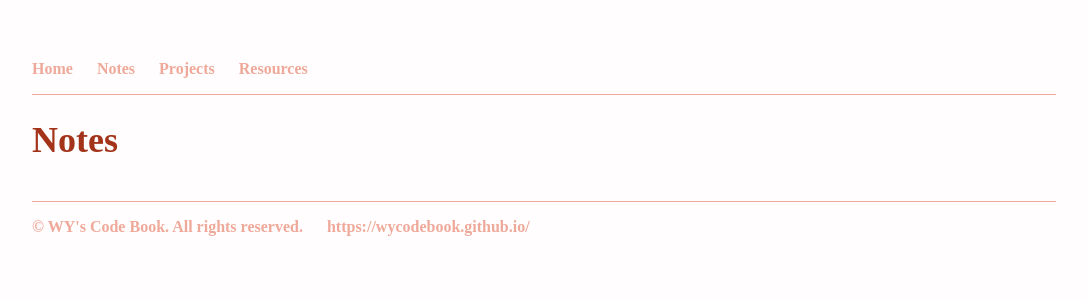
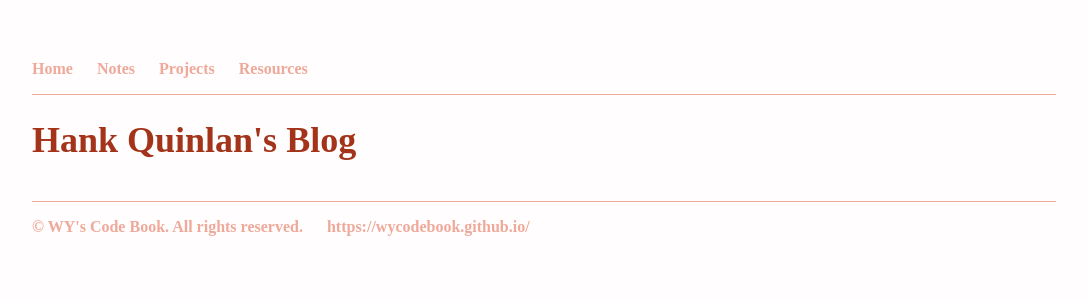
Before and after one commit to WYCodeBook/WYCodeBook.github.io, a Jekyll site: the page built from note/index.html, in a window 1280 px wide. Shown: the top 300 px of the page, without its empty margins (96-1183 px from the left). Built offline with Jekyll 4.4.1, drawn with Linux system fonts in a browser that asks for light colours; some web fonts are replaced.

Commit message:
Update index.html

```diff
--- a/note/index.html
+++ b/note/index.html
@@ -1,14 +1,11 @@
 ---
 layout: default
-title: Notes
+title: Hank Quinlan's Blog
 ---
 	<h1>{{ page.title }}</h1>
 	<ul class="posts">
 
-		{% for item in site._posts %}
-		<h2>{{ item.title }}</h2>
-		<p>{{ item.description }}</p>
-		<p><a href="{{ post.url }}">{{ post.title }}</a></p>
-		{% endfor %}
-
+	  {% for post in site._posts %}
+	    <li><span>{{ post.date | date_to_string }}</span> » <a href="{{ post.url }}" title="{{ post.title }}">{{ post.title }}</a></li>
+	  {% endfor %}
 	</ul>
```
